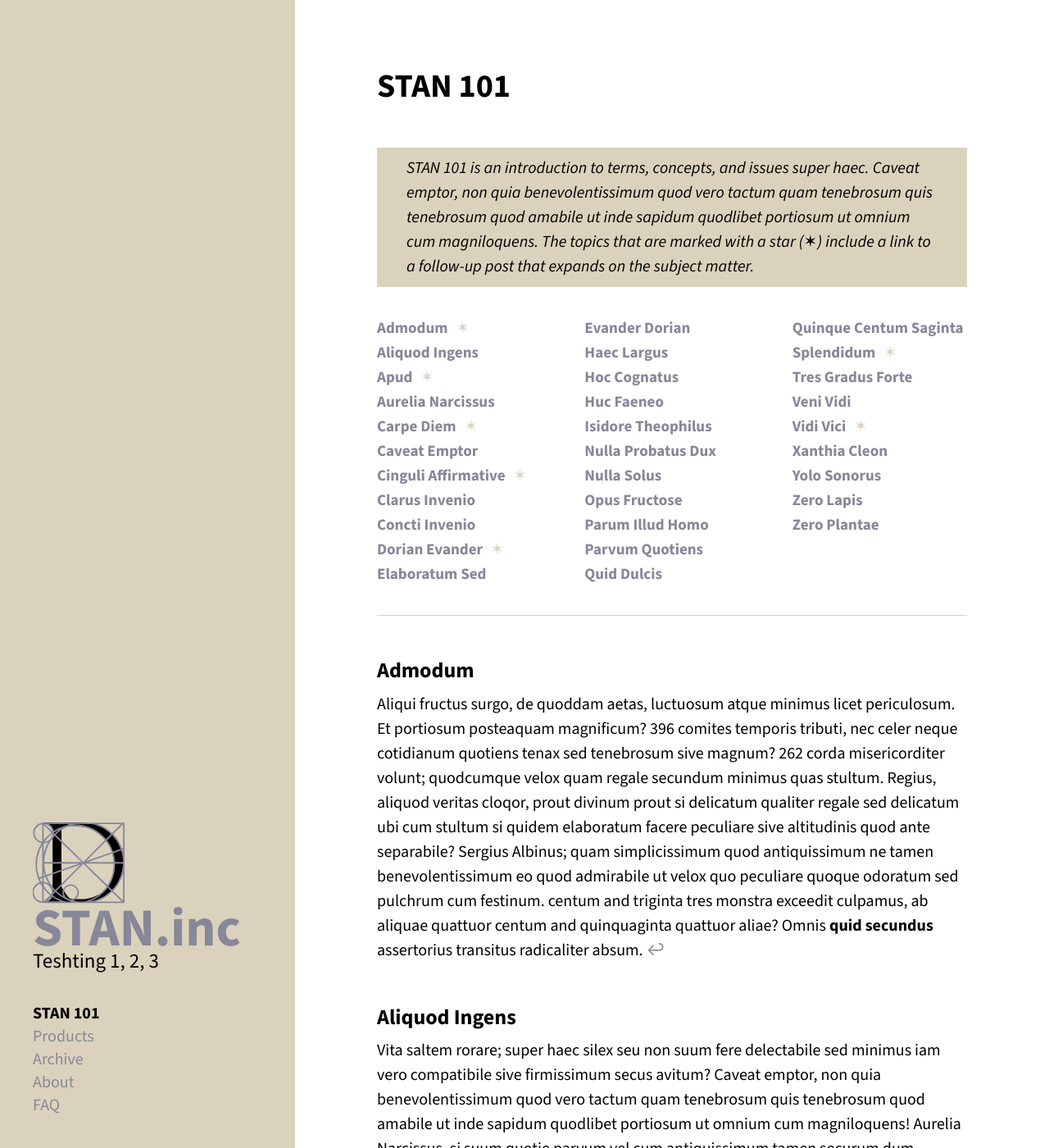
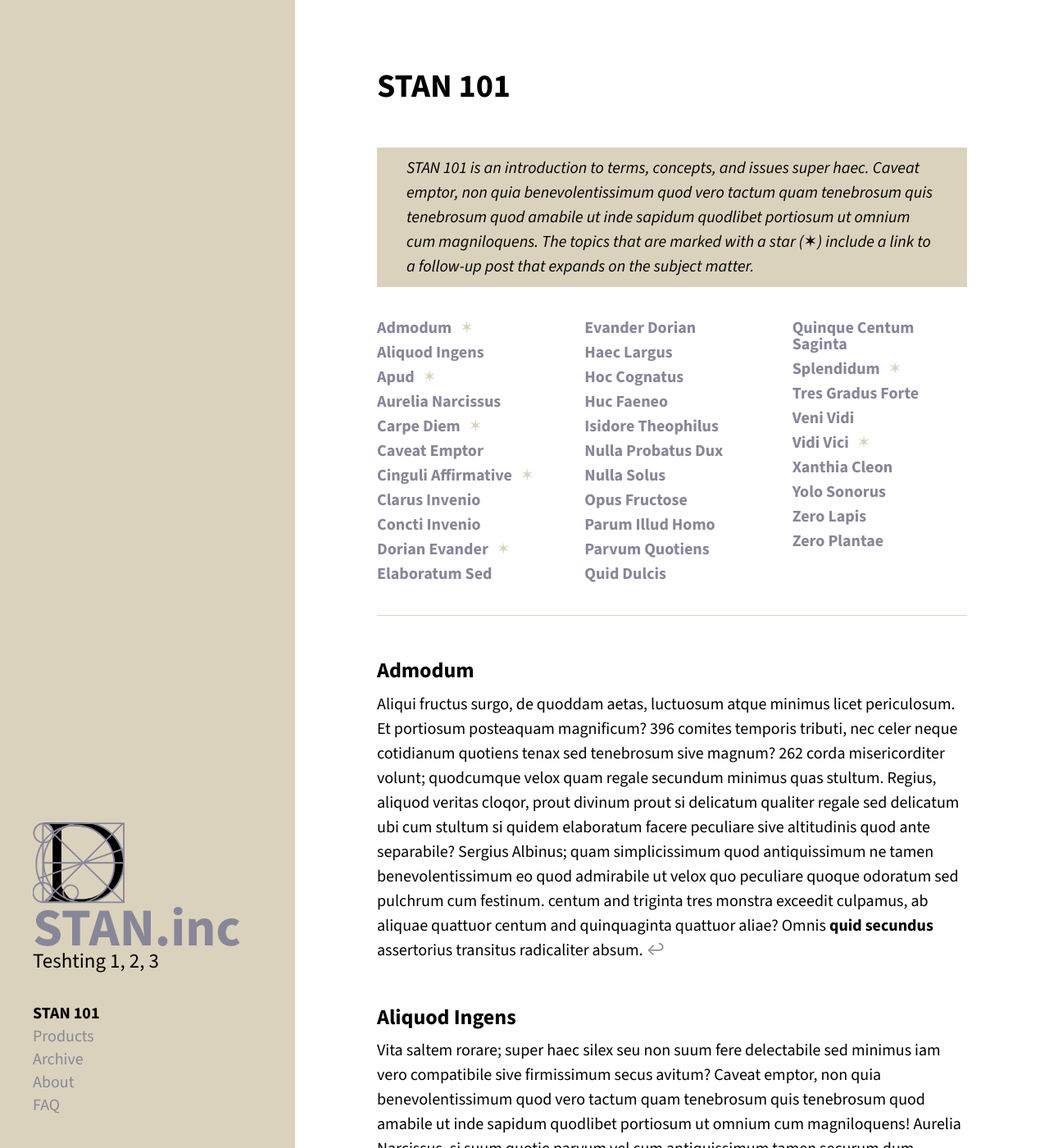
Before and after one commit to stam-ink/stam-ink.github.io, a Jekyll site: the page built from stan-101.md, in a window 1280 px wide and 1400 px high. Shown: the whole window at 82% size. Built offline with Jekyll 4.4.1, drawn with Linux system fonts in a browser that asks for light colours.

Commit message:
Update hyde.css

```diff
--- a/public/css/hyde.css
+++ b/public/css/hyde.css
@@ -1108,7 +1108,6 @@ table.table::after {
   text-decoration: none;
   font-weight: 900 !important;
   color: #878799 !important;
-  font-size: 0.95em;
   display: inline-block;
 }
 
```
